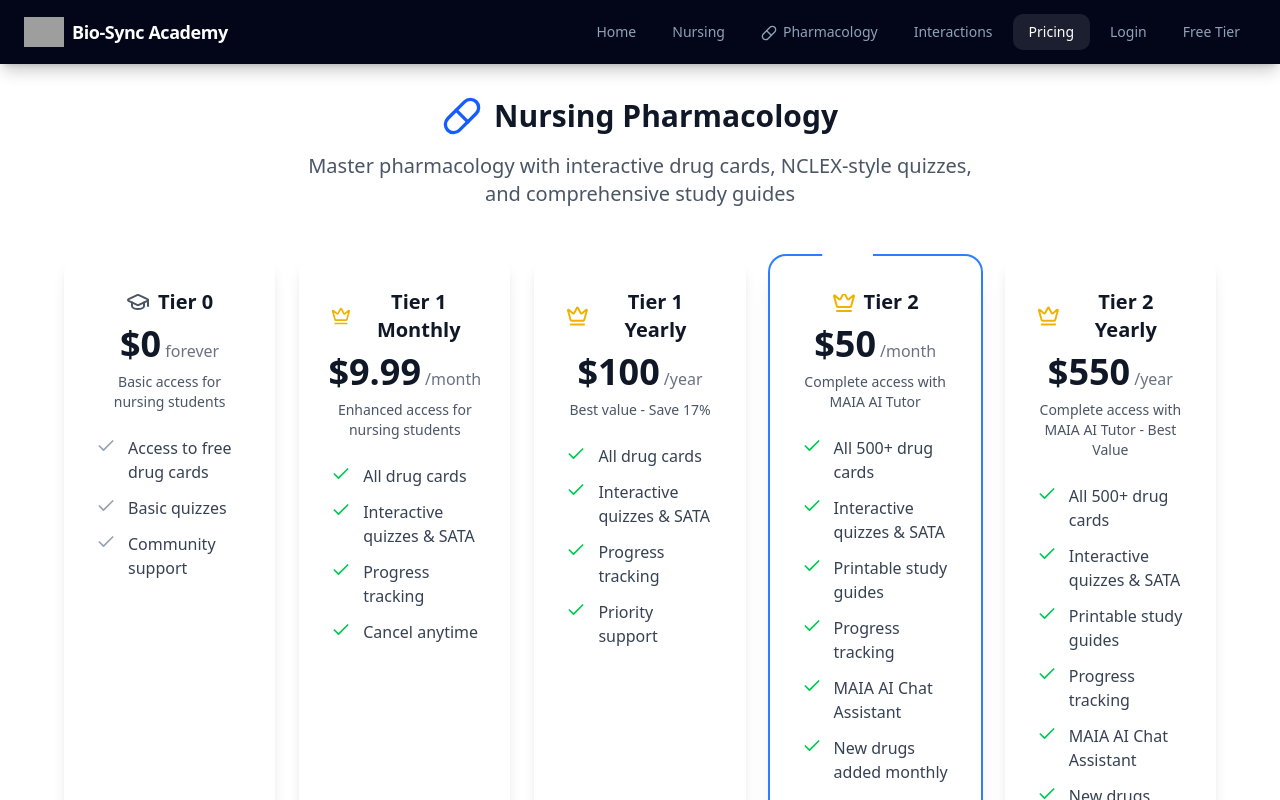
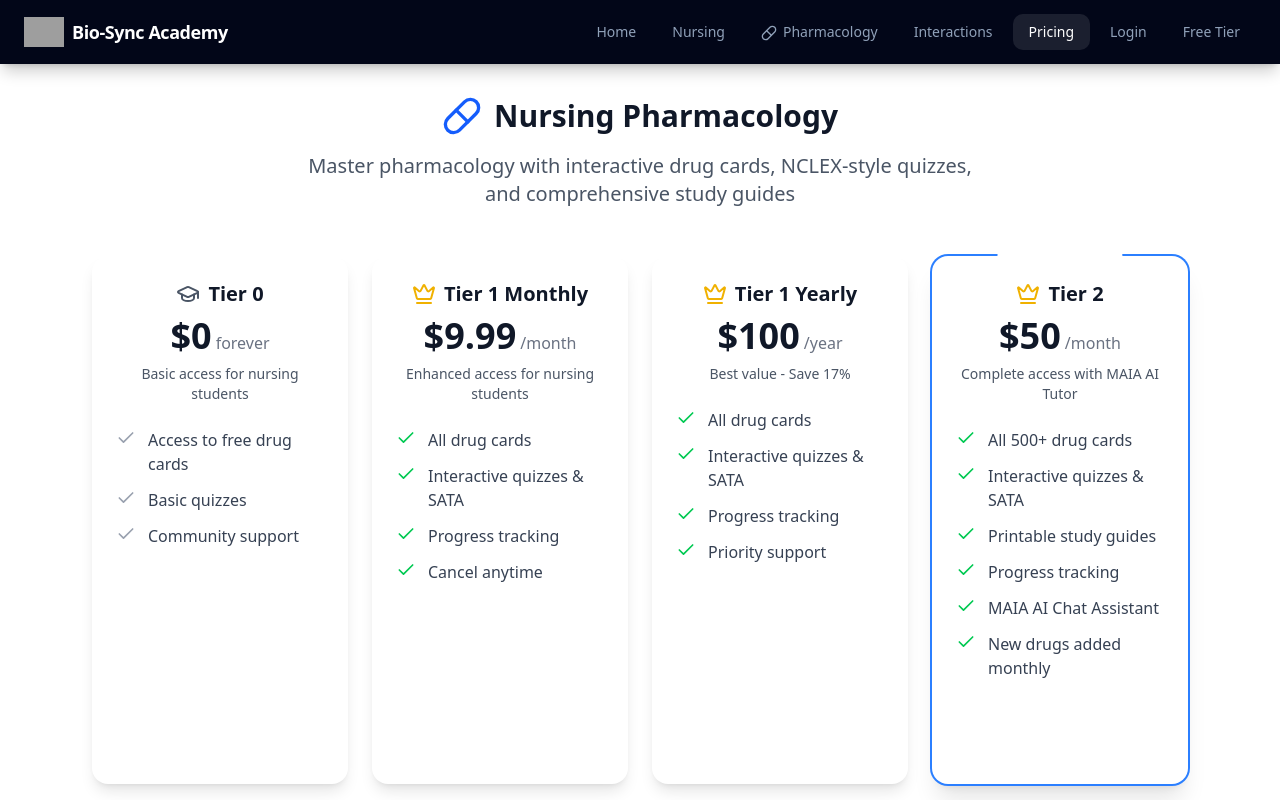
Before and after one commit to lewyman/End-game, a React (Vite) app in the folder frontend/: page /pricing in a window 1280 px wide. Shown: the top 800 px of the page. Built offline with nearby package versions, Linux system fonts and the light colour scheme; grey boxes are pictures that could not be loaded.

Commit message:
Display all tiers in a single line

```diff
--- a/frontend/src/pages/Pricing.tsx
+++ b/frontend/src/pages/Pricing.tsx
@@ -165,11 +165,11 @@
         )}
 
         {/* Pricing Cards */}
-        <div className="grid grid-cols-1 md:grid-cols-2 lg:grid-cols-3 xl:grid-cols-5 gap-6">
+        <div className="flex flex-wrap justify-center gap-6">
           {pricingTiers.map((tier) => (
             <div
               key={tier.name}
-              className={`bg-white rounded-2xl shadow-lg p-8 relative ${
+              className={`bg-white rounded-2xl shadow-lg p-6 w-64 relative flex flex-col ${
                 tier.popular ? "ring-2 ring-blue-500 shadow-xl" : ""
               }`}
             >
```
